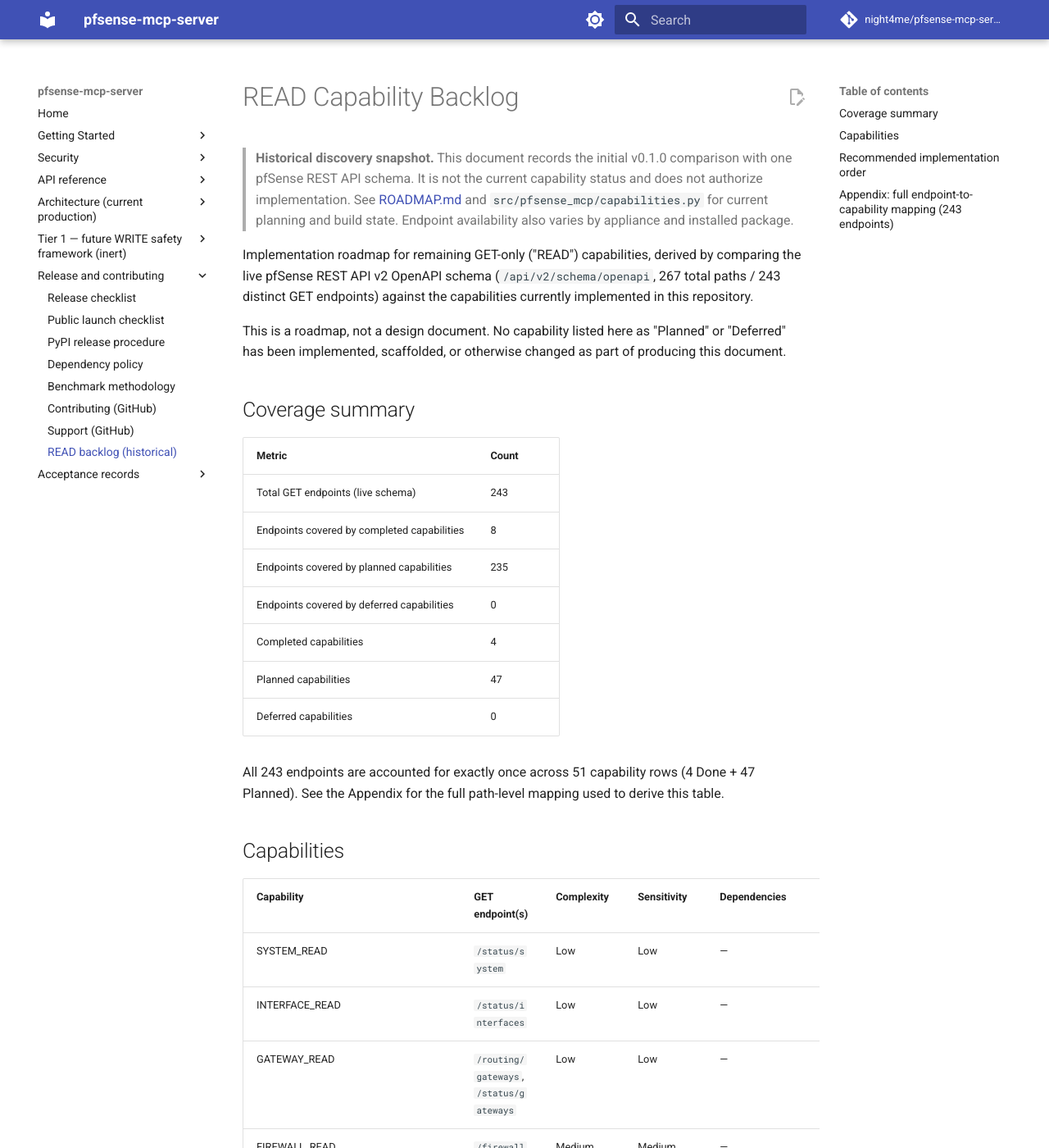
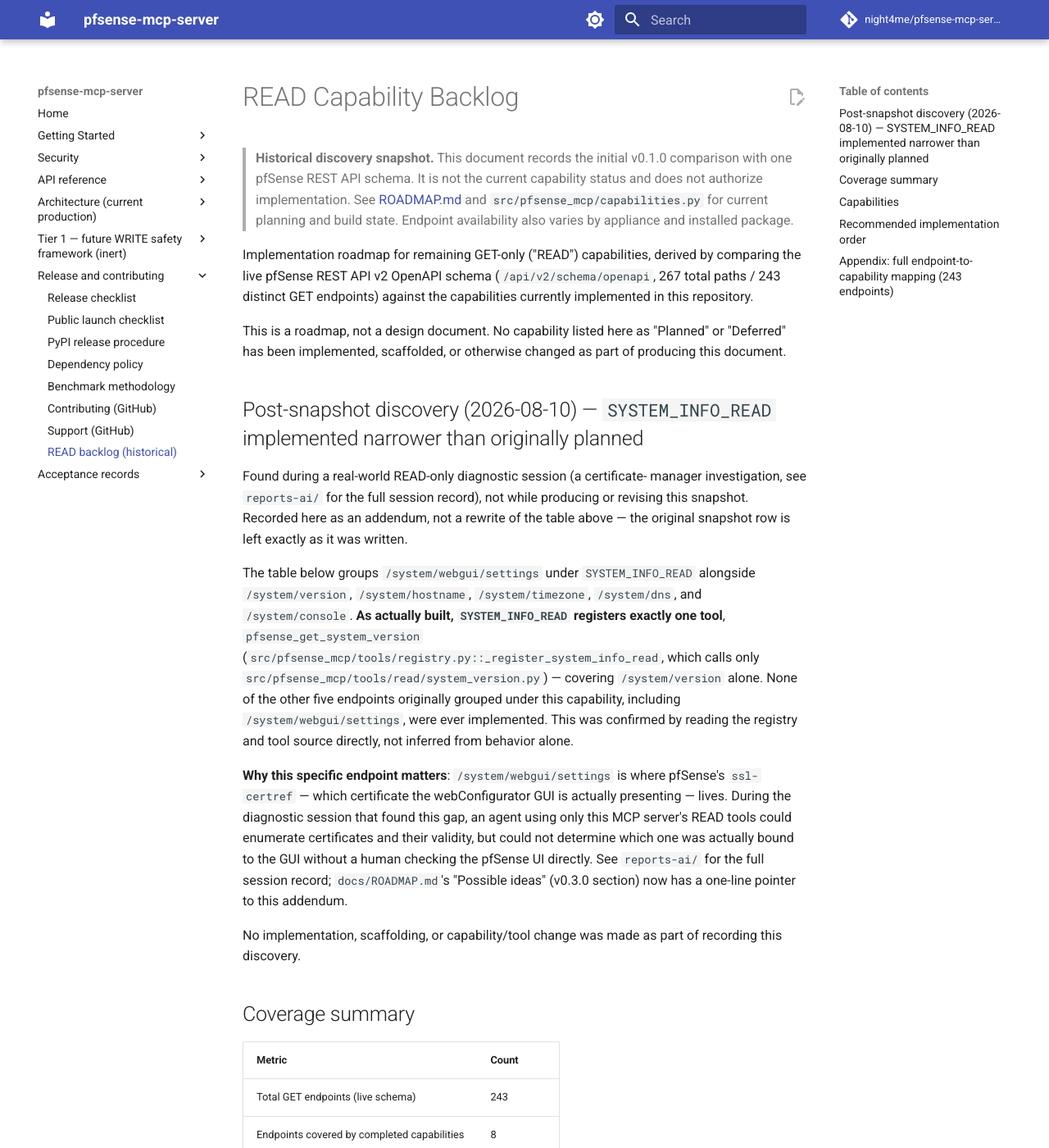
Before and after one commit to night4me/pfsense-mcp-server, an MkDocs documentation site: the page built from docs/READ_BACKLOG.md, in a window 1280 px wide and 1400 px high. Shown: the whole window at 82% size. Built offline with MkDocs 1.6.1 and Material for MkDocs 9.7.7, drawn with Linux system fonts in a browser that asks for light colours; comment, search, counter and statistics services are not loaded.

Commit message:
docs(read): record webConfigurator certificate binding coverage gap
Found during a real-world, read-only diagnostic sidequest (a pfSense
certificate-manager investigation via the connected MCP tools): the
server has no way to determine which certificate the webConfigurator
GUI actually presents. Confirmed by source inspection, not guesswork --
src/pfsense_mcp/tools/registry.py::_register_system_info_read registers
exactly one tool, pfsense_get_system_version, covering /system/version
only. None of the other endpoints docs/READ_BACKLOG.md's original
v0.1.0 snapshot grouped under the same SYSTEM_INFO_READ capability
(/system/hostname, /system/timezone, /system/dns, /system/console, and
critically /system/webgui/settings, where ssl-certref lives) were ever
implemented.

Recorded as a dated "Post-snapshot discovery" addendum in
docs/READ_BACKLOG.md -- the original historical comparison table is
left exactly as written, per that document's own stated purpose ("does
not authorize implementation... see ROADMAP.md for current planning").
One pointer line added to docs/ROADMAP.md's v0.3.0 "Possible ideas" --
the only tier in either active milestone (v0.2.x, v0.3.0) that doesn't
carry a "public contract unchanged" commitment; both explicitly exclude
new READ capabilities from their Committed/Candidate scope.

Idea-stage only. No capability, tool, or registry change; no new MCP
surface. Confirmed independent of and unrelated to ADR-021's security-
posture design work (this commit does not touch the "Operator setup
and security postures" section).

Documentation only. No source, test, runtime, or configuration file
changed; no pfSense or Proxmox host touched. make quick 11/11, mkdocs
build --strict exit 0.

Co-Authored-By: Claude Sonnet 5 <noreply@anthropic.com>
Claude-Session: https://claude.ai/code/session_01FctdZTKqbZoKYt8YY5TmzW

```diff
--- a/docs/READ_BACKLOG.md
+++ b/docs/READ_BACKLOG.md
@@ -14,6 +14,39 @@ against the capabilities currently implemented in this repository.
 This is a roadmap, not a design document. No capability listed here as
 "Planned" or "Deferred" has been implemented, scaffolded, or otherwise
 changed as part of producing this document.
+
+## Post-snapshot discovery (2026-08-10) — `SYSTEM_INFO_READ` implemented narrower than originally planned
+
+Found during a real-world READ-only diagnostic session (a certificate-
+manager investigation, see `reports-ai/` for the full session record),
+not while producing or revising this snapshot. Recorded here as an
+addendum, not a rewrite of the table above — the original snapshot row
+is left exactly as it was written.
+
+The table below groups `/system/webgui/settings` under
+`SYSTEM_INFO_READ` alongside `/system/version`, `/system/hostname`,
+`/system/timezone`, `/system/dns`, and `/system/console`. **As actually
+built, `SYSTEM_INFO_READ` registers exactly one tool**,
+`pfsense_get_system_version`
+(`src/pfsense_mcp/tools/registry.py::_register_system_info_read`, which
+calls only `src/pfsense_mcp/tools/read/system_version.py`) — covering
+`/system/version` alone. None of the other five endpoints originally
+grouped under this capability, including `/system/webgui/settings`,
+were ever implemented. This was confirmed by reading the registry and
+tool source directly, not inferred from behavior alone.
+
+**Why this specific endpoint matters**: `/system/webgui/settings` is
+where pfSense's `ssl-certref` — which certificate the webConfigurator
+GUI is actually presenting — lives. During the diagnostic session that
+found this gap, an agent using only this MCP server's READ tools could
+enumerate certificates and their validity, but could not determine
+which one was actually bound to the GUI without a human checking the
+pfSense UI directly. See `reports-ai/` for the full session record;
+`docs/ROADMAP.md`'s "Possible ideas" (v0.3.0 section) now has a
+one-line pointer to this addendum.
+
+No implementation, scaffolding, or capability/tool change was made as
+part of recording this discovery.
 
 ## Coverage summary
 
```
Also changed, not shown: docs/ROADMAP.md (+8 -0 lines).
